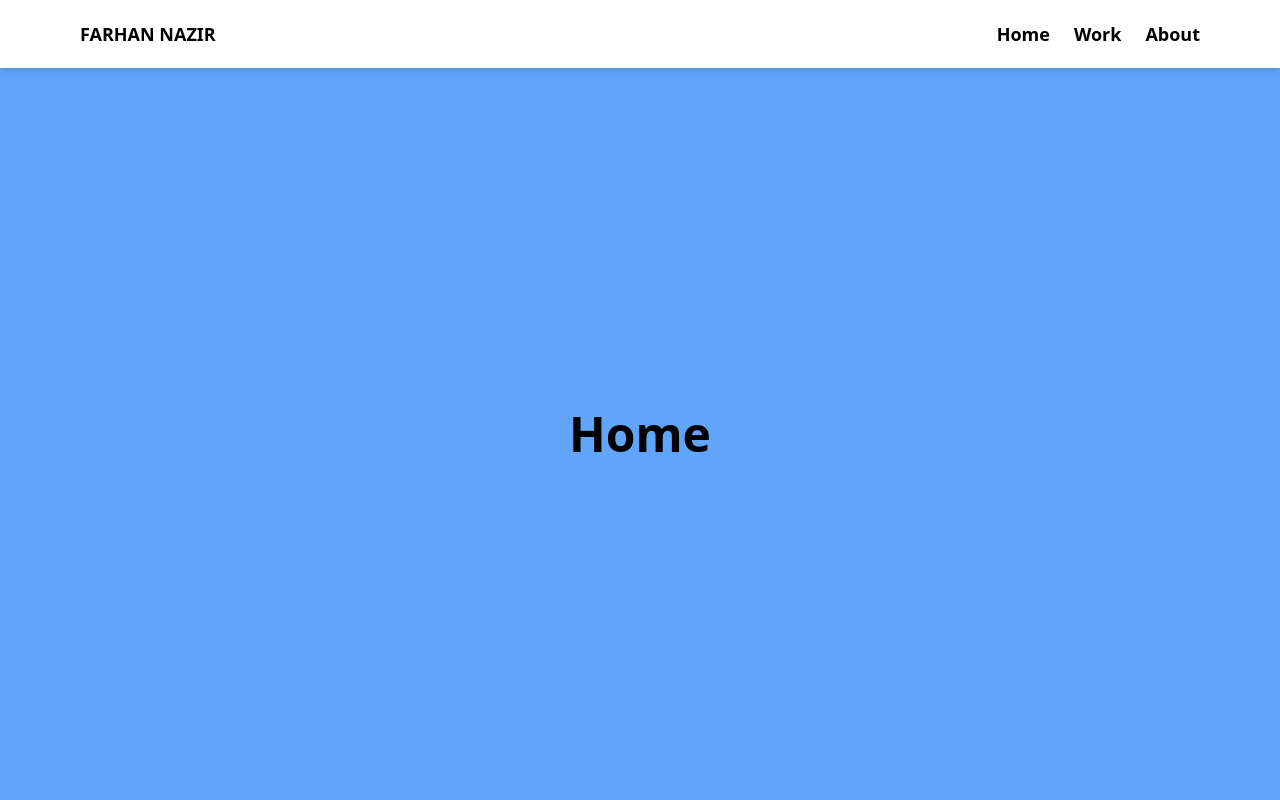
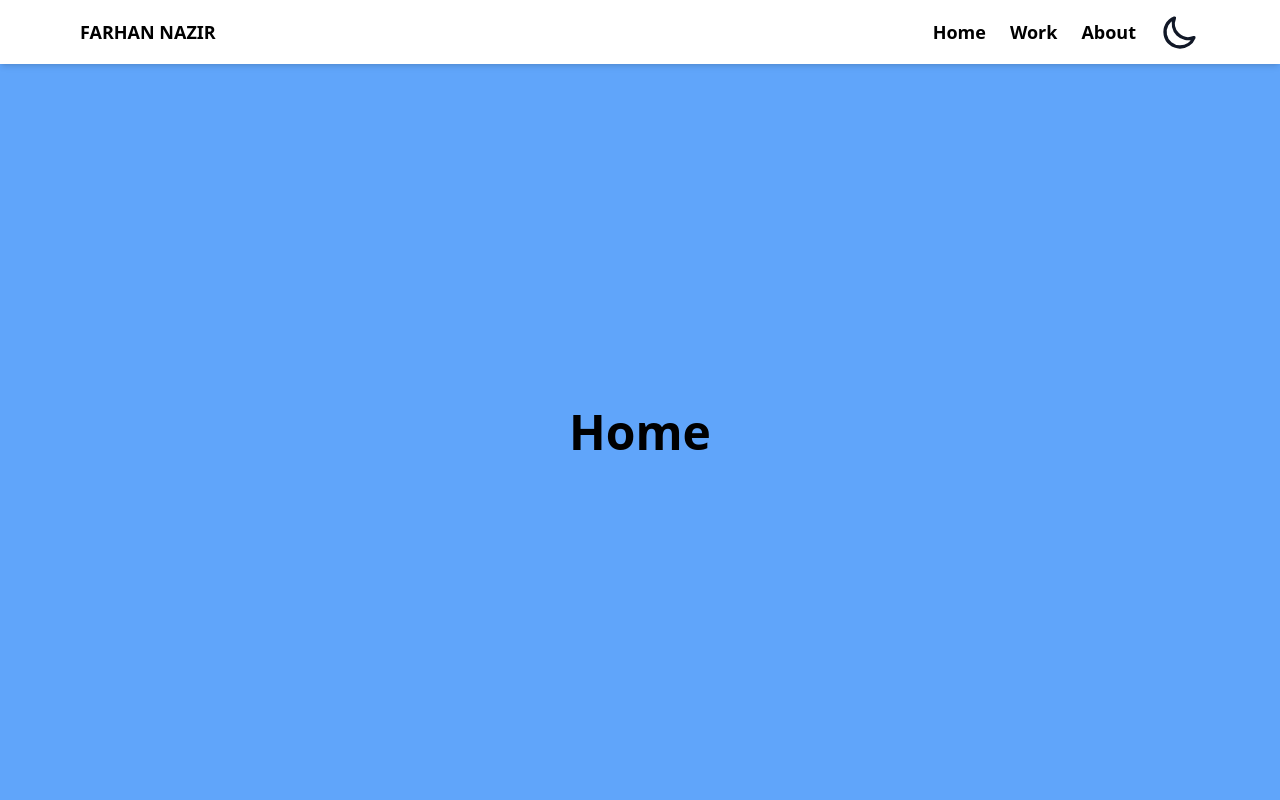
Before and after one commit to FarhanNazir/portfolio-website, a React (Vite) app: page / in a window 1280 px wide. Shown: the top 800 px of the page. Built offline with nearby package versions, Linux system fonts and the light colour scheme.

Commit message:
Add dark mode

```diff
--- a/index.html
+++ b/index.html
@@ -4,7 +4,8 @@
     <meta charset="UTF-8" />
 
     <meta name="viewport" content="width=device-width, initial-scale=1.0" />
-    <title>Vite App</title>
+
+    <title>Farhan Nazir</title>
   </head>
   <body>
     <div id="root"></div>
--- a/src/App.jsx
+++ b/src/App.jsx
@@ -5,19 +5,19 @@ function App() {
     <div>
       <Header />
       <section
-        className="min-h-[calc(100vh-68px)] bg-blue-400 font-bold flex items-center justify-center"
+        className="min-h-[calc(100vh-64px)] bg-blue-400 font-bold flex items-center justify-center"
         id="home"
       >
         <h1 className="text-5xl">Home</h1>
       </section>
       <section
-        className="min-h-[calc(100vh-68px)]  bg-red-400 font-bold flex items-center justify-center"
+        className="min-h-[calc(100vh-64px)]  bg-red-400 font-bold flex items-center justify-center"
         id="work"
       >
         <h1 className="text-5xl">Work</h1>
       </section>
       <section
-        className="min-h-[calc(100vh-68px)]  bg-yellow-300 font-bold flex items-center justify-center"
+        className="min-h-[calc(100vh-64px)]  bg-yellow-300 transition-colors duration-700 dark:bg-purple-400 font-bold flex items-center justify-center"
         id="about"
       >
         <h1 className="text-5xl">About</h1>
--- a/src/component/Header.jsx
+++ b/src/component/Header.jsx
@@ -1,13 +1,14 @@
 import React, { useState, Fragment } from "react";
 import { Menu, Transition } from "@headlessui/react";
 import { ChevronDownIcon } from "@heroicons/react/solid";
+import useDarkMode from "../useDarkMode";
 
 function classNames(...classes) {
   return classes.filter(Boolean).join(" ");
 }
 
 const Header = () => {
-  const [isNavOpen, setIsNavOpen] = useState(false);
+  const [colorTheme, setTheme] = useDarkMode();
 
   const handleClick = (e) => {
     e.preventDefault();
@@ -16,23 +17,28 @@ const Header = () => {
 
     window.scrollTo({
       left: 0,
-      top: location - 68,
+      top: location - 64,
     });
   };
 
-  function showSettings(event) {
-    event.preventDefault();
-  }
-
   return (
-    <nav className=" mx-auto px-20 py-[20px] shadow-md sticky top-0 bg-white ">
-      <div className="flex items-center justify-between">
-        <div className="font-bold text-lg">FARHAN NAZIR</div>
+    <nav className=" mx-auto px-20  shadow-md sticky top-0 bg-white transition-colors duration-700 dark:bg-gray-900 ">
+      <div className="flex items-center justify-between h-16">
+        <div className="font-bold text-lg ">FARHAN NAZIR</div>
+        <div className="flex items-center space-x-6">
           <div className="hidden md:flex space-x-6 text-lg font-bold ">
-          <a href="#home" onClick={handleClick} className="hover:text-cyan-500">
+            <a
+              href="#home"
+              onClick={handleClick}
+              className="hover:text-cyan-500"
+            >
               Home
             </a>
-          <a href="#work" onClick={handleClick} className="hover:text-cyan-500">
+            <a
+              href="#work"
+              onClick={handleClick}
+              className="hover:text-cyan-500"
+            >
               Work
             </a>
             <a
@@ -43,12 +49,45 @@ const Header = () => {
               About
             </a>
           </div>
+          {colorTheme === "light" ? (
+            <svg
+              onClick={() => setTheme("light")}
+              xmlns="http://www.w3.org/2000/svg"
+              className="h-10 w-10 text-indigo-200"
+              fill="none"
+              viewBox="0 0 24 24"
+              stroke="currentColor"
+            >
+              <path
+                strokeLinecap="round"
+                strokeLinejoin="round"
+                strokeWidth={2}
+                d="M9.663 17h4.673M12 3v1m6.364 1.636l-.707.707M21 12h-1M4 12H3m3.343-5.657l-.707-.707m2.828 9.9a5 5 0 117.072 0l-.548.547A3.374 3.374 0 0014 18.469V19a2 2 0 11-4 0v-.531c0-.895-.356-1.754-.988-2.386l-.548-.547z"
+              />
+            </svg>
+          ) : (
+            <svg
+              onClick={() => setTheme("dark")}
+              xmlns="http://www.w3.org/2000/svg"
+              className="h-10 w-10 text-gray-900"
+              fill="none"
+              viewBox="0 0 24 24"
+              stroke="currentColor"
+            >
+              <path
+                strokeLinecap="round"
+                strokeLinejoin="round"
+                strokeWidth={2}
+                d="M20.354 15.354A9 9 0 018.646 3.646 9.003 9.003 0 0012 21a9.003 9.003 0 008.354-5.646z"
+              />
+            </svg>
+          )}
+        </div>
         <Menu as="div" className="md:hidden relative inline-block text-left">
           <div>
-            <Menu.Button className="inline-flex justify-center w-full rounded-md border border-gray-300 shadow-sm px-3 py-0.5 bg-white text-sm font-medium text-gray-700 hover:bg-gray-50 focus:outline-none focus:ring-2 focus:ring-offset-2 focus:ring-offset-gray-100 focus:ring-indigo-500">
-              Options
+            <Menu.Button className="inline-flex justify-center w-full rounded-md border border-gray-300 shadow-sm p-0.75 bg-white text-sm font-medium text-gray-700 hover:bg-gray-50 focus:outline-none focus:ring-2 focus:ring-offset-2 focus:ring-offset-gray-100 focus:ring-indigo-500">
               <ChevronDownIcon
-                className="-mr-1 ml-2 h-5 w-5"
+                className=" h-[40px] w-[40px]"
                 aria-hidden="true"
               />
             </Menu.Button>
--- a/src/js/script.js
+++ /dev/null
@@ -1,8 +0,0 @@
-const btn = document.getElementById("menu-btn");
-const nav = document.getElementById("menu");
-
-btn.addEventListener("click", () => {
-  btn.classList.toggle("open");
-  nav.classList.toggle("flex");
-  nav.classList.toggle("hidden");
-});
--- /dev/null
+++ b/src/useDarkMode.jsx
@@ -0,0 +1,23 @@
+import { useEffect, useState } from "react";
+
+function useDarkMode() {
+  const [theme, setTheme] = useState(
+    typeof window !== "undefined" ? localStorage.theme : "dark"
+  );
+  const colorTheme = theme === "dark" ? "light" : "dark";
+
+  useEffect(() => {
+    const root = window.document.documentElement;
+
+    root.classList.remove(colorTheme);
+    root.classList.add(theme);
+
+    if (typeof window !== "undefined") {
+      localStorage.setItem("theme", theme);
+    }
+  }, [theme]);
+
+  return [colorTheme, setTheme];
+}
+
+export default useDarkMode;
--- a/tailwind.config.js
+++ b/tailwind.config.js
@@ -1,13 +1,8 @@
 /** @type {import('tailwindcss').Config} */
 module.exports = {
   content: ["./src/**/*.{js,jsx,ts,tsx,html}", "./index.html"],
+  darkMode: "class",
   theme: {
-    screens: {
-      sm: "480px",
-      md: "786px",
-      lg: "976px",
-      xl: "1440px",
-    },
     extend: {},
   },
   plugins: [],
```
Also changed, not shown: src/main.jsx (+6 -6 lines). Lines whose indentation alone changed are shown as unchanged.
